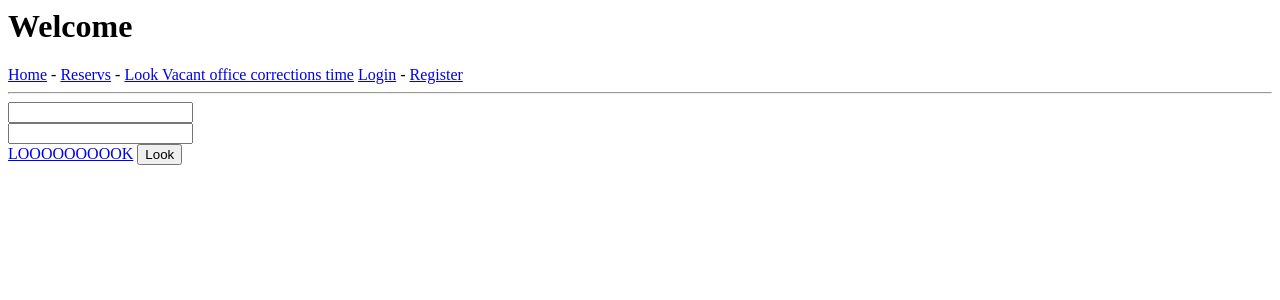
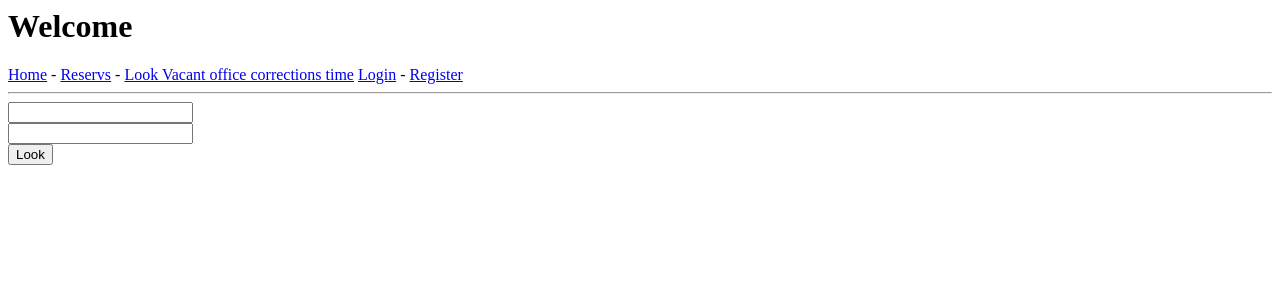
Before and after one commit to Stuffing-code/coworking, a Django app: page /look_at_vacant_offices/ in a window 1280 px wide. Shown: the top 300 px of the page. Run offline with Django 3.2, Linux system fonts and the light colour scheme.

Commit message:
second commit

```diff
--- a/coworkings/templates/coworkings/look_at_vacant_offices.html
+++ b/coworkings/templates/coworkings/look_at_vacant_offices.html
@@ -8,7 +8,6 @@
     {% csrf_token %}
     <input type='datetime' name='datetime_from'><br>
     <input type='datetime' name='datetime_to'><br>
-    <a href="{% url 'coworkings:vacant_offices'%}">LOOOOOOOOOK</a>
     <button type='submit'>Look</button>
     {% csrf_token %}
 </form>
```
